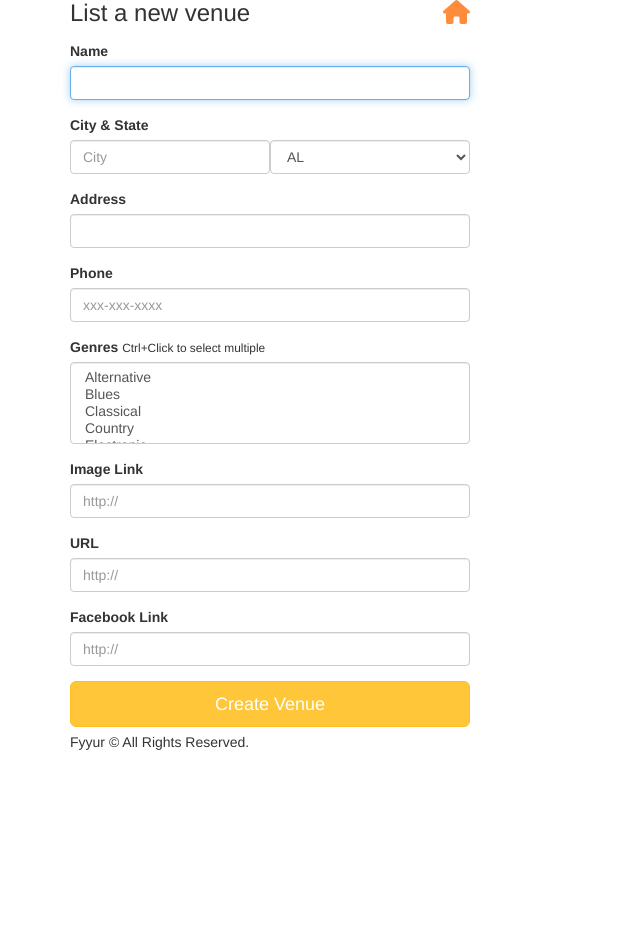
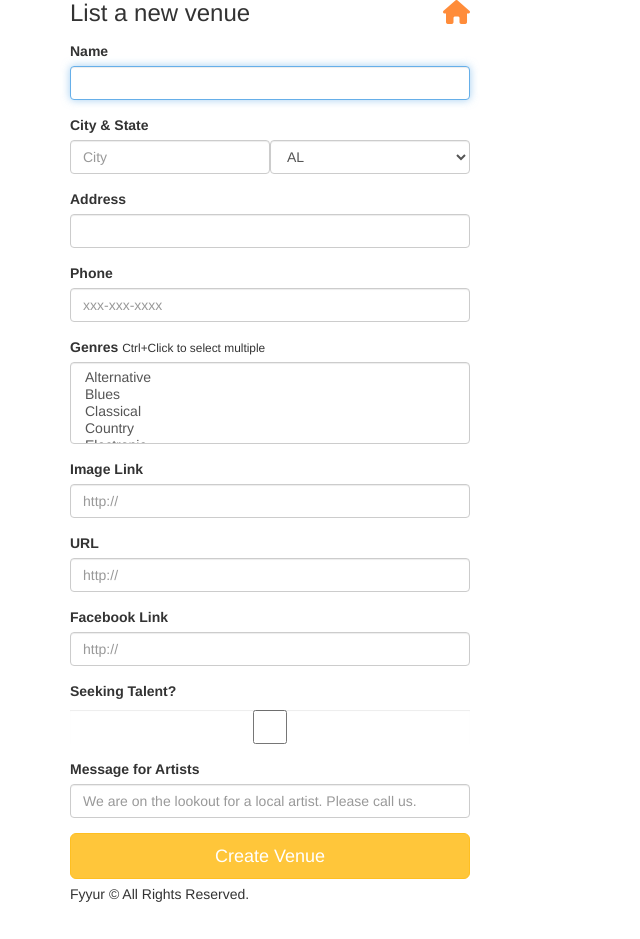
Before and after one commit to eleanorthomas/fyyur_app, a Flask app: page /venues/create in a window 1280 px wide. Shown: the part 95-1034 px from the top of the page, without its empty margins (0-640 px from the left). Before the commit the page ends 845 px from the top, so only its background shows below. Run offline with Flask 2, Linux system fonts and the light colour scheme; some libraries are stand-ins or nearby versions.

Commit message:
Fix forms

```diff
--- a/app.py
+++ b/app.py
@@ -14,6 +14,7 @@ from logging import Formatter, FileHandler
 from flask_wtf import Form
 from forms import *
 import sys
+
 #----------------------------------------------------------------------------#
 # App Config.
 #----------------------------------------------------------------------------#
@@ -42,7 +43,7 @@ class Venue(db.Model):
     image_link = db.Column(db.String(500))
     facebook_link = db.Column(db.String(120))
     seeking_talent = db.Column(db.Boolean, default=False)
-    seeking_talent_msg = db.Column(db.String)
+    seeking_description = db.Column(db.String)
     shows = db.relationship("Show", backref="Venue")
 
 class Artist(db.Model):
@@ -57,8 +58,8 @@ class Artist(db.Model):
     image_link = db.Column(db.String(500))
     url = db.Column(db.String(120))
     facebook_link = db.Column(db.String(120))
-    seeking_venues = db.Column(db.Boolean, default=False)
-    seeking_venues_msg = db.Column(db.String)
+    seeking_venue = db.Column(db.Boolean, default=False)
+    seeking_description = db.Column(db.String)
     shows = db.relationship("Show", backref="Artist")
 
 class Show(db.Model):
@@ -232,7 +233,6 @@ def create_venue_form():
 @app.route('/venues/create', methods=['POST'])
 def create_venue_submission():
   error = False
-  # TODO: add seeking fields
   try:
     name = request.form['name']
     city = request.form['city']
@@ -243,6 +243,8 @@ def create_venue_submission():
     url = request.form['url']
     image_link = request.form['image_link']
     facebook_link = request.form['facebook_link']
+    seeking_talent = 'seeking_talent' in request.form.items()
+    seeking_description = request.form['seeking_description']
 
     venue = Venue(
       name=name,
@@ -253,7 +255,9 @@ def create_venue_submission():
       genres=genres,
       url=url,
       image_link=image_link,
-      facebook_link=facebook_link
+      facebook_link=facebook_link,
+      seeking_talent=seeking_talent,
+      seeking_description=seeking_description
     )
     db.session.add(venue)
     db.session.commit()
@@ -453,7 +457,6 @@ def create_artist_form():
 @app.route('/artists/create', methods=['POST'])
 def create_artist_submission():
   error = False
-  # TODO: add seeking fields
   try:
     name = request.form['name']
     city = request.form['city']
@@ -463,6 +466,8 @@ def create_artist_submission():
     url = request.form['url']
     image_link = request.form['image_link']
     facebook_link = request.form['facebook_link']
+    seeking_venue = 'seeking_venue' in request.form.items()
+    seeking_description = request.form['seeking_description']
 
     artist = Artist(
       name=name,
@@ -472,7 +477,9 @@ def create_artist_submission():
       genres="",
       url=url,
       image_link=image_link,
-      facebook_link=facebook_link
+      facebook_link=facebook_link,
+      seeking_venue=seeking_venue,
+      seeking_description=seeking_description
     )
 
     db.session.add(artist)
--- a/forms.py
+++ b/forms.py
@@ -1,6 +1,6 @@
 from datetime import datetime
 from flask_wtf import Form
-from wtforms import StringField, SelectField, SelectMultipleField, DateTimeField
+from wtforms import StringField, SelectField, SelectMultipleField, DateTimeField, BooleanField
 from wtforms.validators import DataRequired, AnyOf, URL
 
 class ShowForm(Form):
@@ -119,6 +119,12 @@ class VenueForm(Form):
     facebook_link = StringField(
         'facebook_link', validators=[URL()]
     )
+    seeking_talent = BooleanField(
+        'seeking_talent'
+    )
+    seeking_description = StringField(
+        'seeking_description'
+    )
 
 class ArtistForm(Form):
     name = StringField(
@@ -220,3 +226,9 @@ class ArtistForm(Form):
     facebook_link = StringField(
         'facebook_link', validators=[URL()]
     )
+    seeking_venue = BooleanField(
+        'seeking_venue'
+    )
+    seeking_description = StringField(
+        'seeking_description'
+    )
--- a/templates/forms/new_show.html
+++ b/templates/forms/new_show.html
@@ -18,7 +18,7 @@
           <label for="start_time">Start Time</label>
           {{ form.start_time(class_ = 'form-control', placeholder='YYYY-MM-DD HH:MM', autofocus = true) }}
         </div>
-      <input type="submit" value="Create Venue" class="btn btn-primary btn-lg btn-block">
+      <input type="submit" value="Create Show" class="btn btn-primary btn-lg btn-block">
     </form>
   </div>
 {% endblock %}
--- a/templates/forms/new_venue.html
+++ b/templates/forms/new_venue.html
@@ -26,7 +26,7 @@
       <div class="form-group">
           <label for="phone">Phone</label>
           {{ form.phone(class_ = 'form-control', placeholder='xxx-xxx-xxxx', autofocus = true) }}
-        </div>
+      </div>
       <div class="form-group">
         <label for="genres">Genres</label>
         <small>Ctrl+Click to select multiple</small>
@@ -44,6 +44,14 @@
           <label for="facebook_link">Facebook Link</label>
           {{ form.facebook_link(class_ = 'form-control', placeholder='http://', autofocus = true) }}
       </div>
+      <div class="form-group">
+          <label for="seeking_talent">Seeking Talent?</label>
+          {{ form.seeking_talent(class_ = 'form-control', autofocus = true) }}
+      </div>
+      <div class="form-group">
+          <label for="seeking_description">Message for Artists</label>
+          {{ form.seeking_description(class_ = 'form-control', placeholder='We are on the lookout for a local artist. Please call us.', autofocus = true) }}
+      </div>
       <input type="submit" value="Create Venue" class="btn btn-primary btn-lg btn-block">
     </form>
   </div>
```
Also changed, not shown: migrations/versions/1668828db07f_rename_seeking_fields.py (added, +38 -0 lines), templates/forms/new_artist.html (+9 -1 lines).
